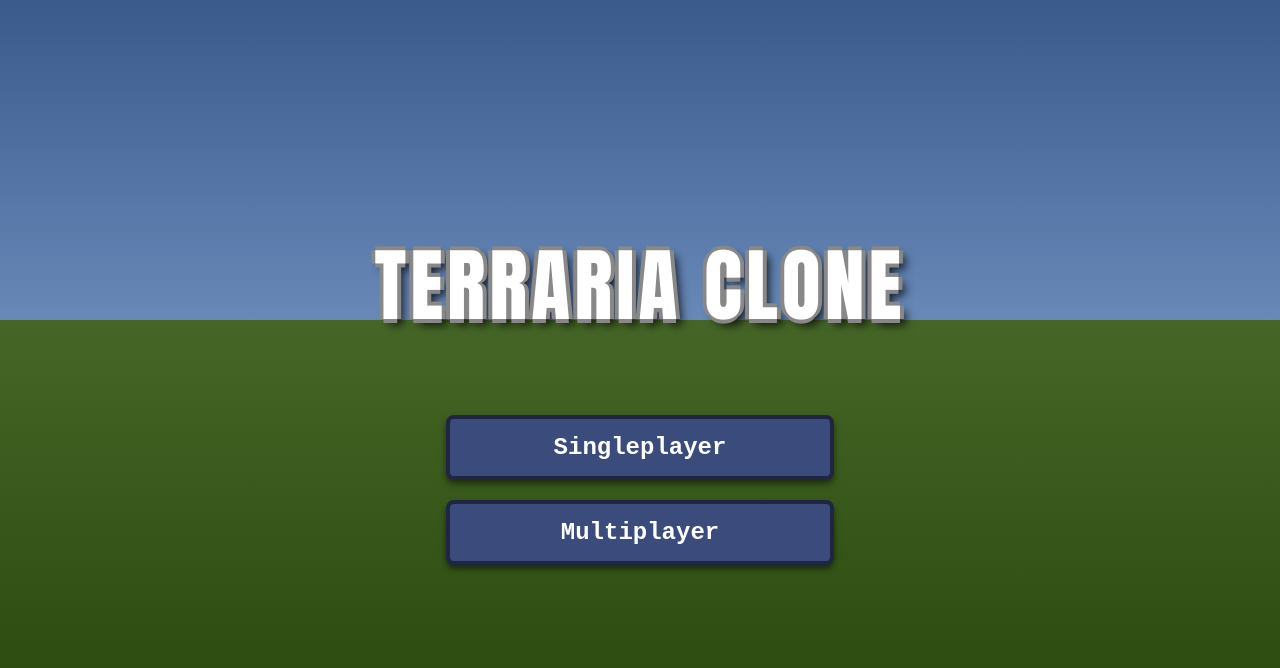
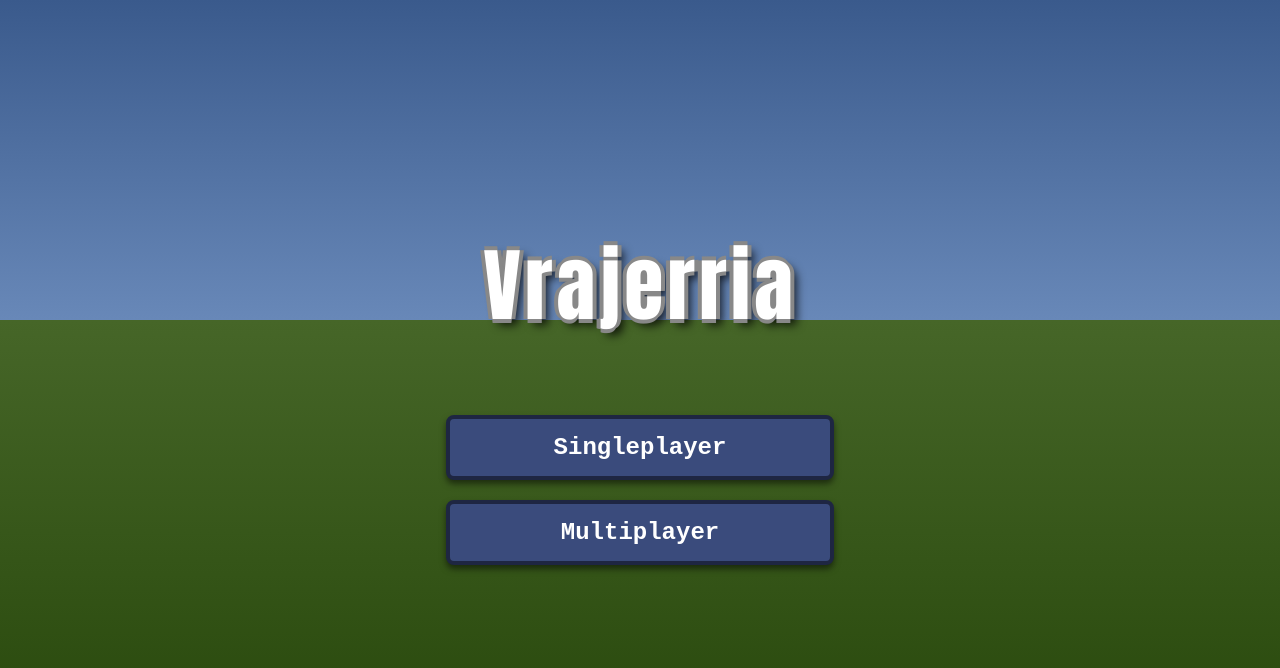
Before and after one commit to vrajerria/vrajerria.github.io, a website: page index.html in a window 1280 px wide. Drawn offline with nearby package versions, Linux system fonts and the light colour scheme.

Commit message:
Update index.html

```diff
--- a/index.html
+++ b/index.html
@@ -3,7 +3,7 @@
 <head>
 <meta charset="UTF-8">
 <meta name="viewport" content="width=device-width, initial-scale=1.0">
-<title>Browser Sandbox Survival</title>
+<title>Vrajerria</title>
 <script src="https://www.gstatic.com/firebasejs/10.8.1/firebase-app-compat.js"></script>
 <script src="https://www.gstatic.com/firebasejs/10.8.1/firebase-firestore-compat.js"></script>
 <script src="https://www.gstatic.com/firebasejs/10.8.1/firebase-analytics-compat.js"></script>
@@ -59,7 +59,7 @@
     <audio id="bgm" src="music.mp3" loop></audio>
 
 <div id="main-menu" class="full-menu">
-<div class="terraria-title">TERRARIA CLONE</div>
+<div class="terraria-title">Vrajerria</div>
 <div class="menu-btn" onclick="openWorldSelect('single')">Singleplayer</div>
 <div class="menu-btn" onclick="openMultiplayerMenu()">Multiplayer</div>
 </div>
```
